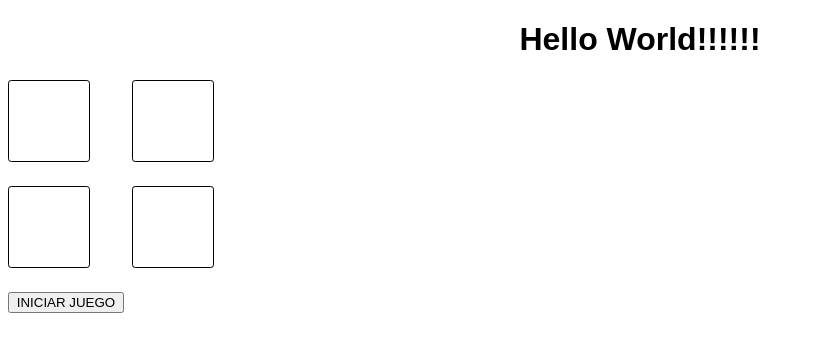
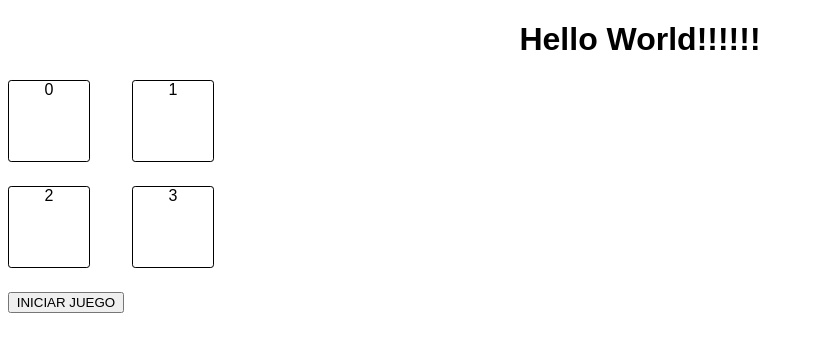
Before and after one commit to luisjrcrash/simon-game-react, a React (Create React App) app: page / in a window 1280 px wide. Shown: the top 352 px of the page, without its empty margins (0-813 px from the left). Built offline with nearby package versions, Linux system fonts and the light colour scheme.

Commit message:
start to code random secuence

```diff
--- a/src/App.js
+++ b/src/App.js
@@ -56,7 +56,9 @@ export default function App() {
 
   useEffect(() => {
     // if (!iniciarJuego) return;
-
+    if (!iniciarJuego) {
+      return;
+    }
     console.log("JUEGO INICIAL");
     console.log(ledInicial);
     console.log("secuence: ", secuence);
@@ -91,6 +93,9 @@ export default function App() {
   //////FIN DE SECUENCIA CORRECTA
 
   useEffect(() => {
+    if (!iniciarJuego) {
+      return;
+    }
     // if (!iniciarJuego) return;
     setIndexLedUsed(0);
     // setLedWorking(secuence[0]);
@@ -98,6 +103,9 @@ export default function App() {
 
   useEffect(() => {
     console.log("USE EFFECT");
+    if (!iniciarJuego) {
+      return;
+    }
     // if (!iniciarJuego) return;
     setColorsLed([
       {
@@ -190,10 +198,24 @@ export default function App() {
               setPushingBotton={setPushingBotton}
               correctTry={correctTry}
               setCorrectTry={setCorrectTry}
+              iniciarJuego={iniciarJuego}
+              setIniciarJuego={setIniciarJuego}
             />
           );
         })}
-        <button>{!iniciarJuego ? "INICIAR JUEGO" : "DETENER JUEGO"}</button>
+        <button
+          onClick={
+            iniciarJuego
+              ? () => {
+                  setIniciarJuego(false);
+                }
+              : () => {
+                  setIniciarJuego(true);
+                }
+          }
+        >
+          {!iniciarJuego ? "INICIAR JUEGO" : "DETENER JUEGO"}
+        </button>
       </div>
     </div>
   );
--- a/src/components/Led.jsx
+++ b/src/components/Led.jsx
@@ -20,11 +20,15 @@ const Led = (props) => {
     pushingBotton,
     setCorrectTry,
     correctTry,
+    iniciarJuego,
   } = props;
   const botonRef = useRef();
 
   useEffect(() => {}, []);
   const clickOnButton = () => {
+    if (!iniciarJuego) {
+      return;
+    }
     console.log("ID: ", id);
     setPushingBotton(!pushingBotton);
     setLedWorking(id);
@@ -71,7 +75,9 @@ const Led = (props) => {
         background: isWorking ? color : "",
       }}
       onClick={clickOnButton}
-    ></div>
+    >
+      {id}
+    </div>
   );
 };
 
```
